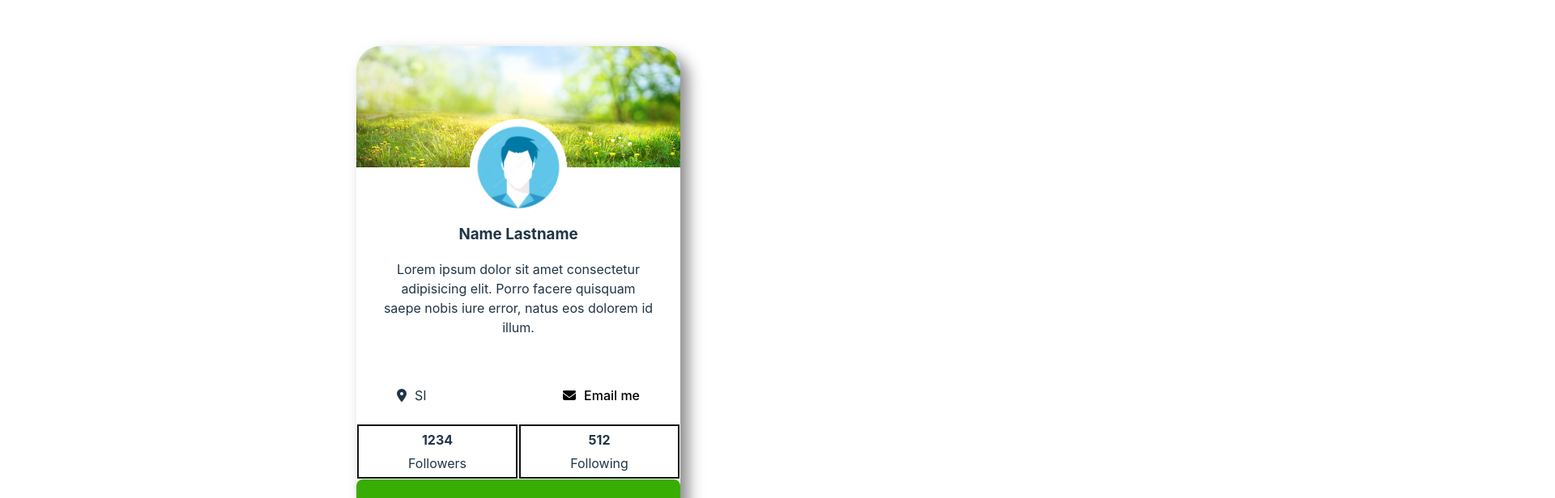
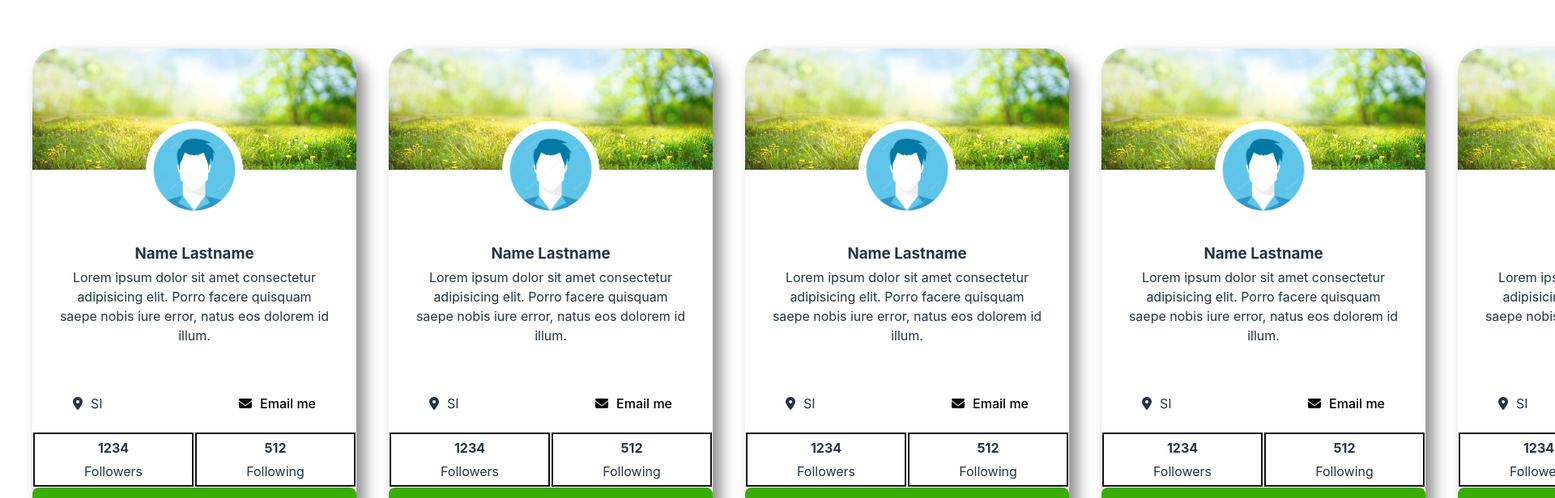
Before and after one commit to DomenJ2003/project1, a React (Vite) app: page / in a window 1280 px wide. Shown: the top 616 px of the page at 81% size, 1920 px wide, since content can reach past the window. Built offline with nearby package versions, Linux system fonts and the light colour scheme.

Commit message:
set num of cards

```diff
--- a/src/Card.css
+++ b/src/Card.css
@@ -1,15 +1,20 @@
 #root {
   max-width: 400px;
+
   text-align: center;
 }
 .Card{
+  max-height: 600px;
   margin-bottom: 10vh;
+  margin-right: 5vh;
   min-width: 400px;
   border-radius: 30px;
   -webkit-box-shadow: 10px 10px 18px 0px rgba(37,37,37,0.53);
 -moz-box-shadow: 10px 10px 18px 0px rgba(37,37,37,0.53);
 box-shadow: 10px 10px 18px 0px rgba(37,37,37,0.53);
 }
+
+
 
 .okvirSlike{
   height: 150PX;
@@ -27,7 +32,7 @@ box-shadow: 10px 10px 18px 0px rgba(37,37,37,0.53);
   height: 120px;
   width: 120px;
   border-radius: 120px;
-  position: absolute;
+  position: relative;
   left: calc(50% - 60px);
   margin-top: -60PX;
 }
@@ -47,7 +52,8 @@ box-shadow: 10px 10px 18px 0px rgba(37,37,37,0.53);
 }
 
 h3{
-  padding-top: 20px;
+  padding: 0;
+  margin: 0;
 }
 
 .links{
--- a/src/Card.jsx
+++ b/src/Card.jsx
@@ -1,9 +1,8 @@
-import { useState } from 'react'
+import { useState, useEffect } from 'react'
 import './Card.css'
 import axios from 'axios';
 
-function Card() {
-
+function Card()  {
   const[userData, setUserData]= useState({
     firstName:'Name',
     lastName:'Lastname',
@@ -21,6 +20,7 @@ function Card() {
   function getRandomInt(max) {
     return Math.floor(Math.random() * max);
   }
+
 
 
   const setRandomUser = async ()=>{
--- /dev/null
+++ b/src/cards.css
@@ -0,0 +1,14 @@
+#root {
+    width: 100%;
+    text-align: center;
+    padding: 0;
+    margin: 0;
+  }
+
+.ogrodje{
+    padding-left: 5vh;
+    display: flex;
+    flex-direction: row;
+
+
+}
--- /dev/null
+++ b/src/cards.jsx
@@ -0,0 +1,17 @@
+import { useState } from "react";
+import Card from "./Card";
+import './cards.css'
+
+function Cards (props){
+    console.log(props.num)
+
+    return(
+        <div className="ogrodje">
+            {
+                [...Array(props.num)].map((e, i) => <Card key={i}/>)
+            }
+        </div>
+    );
+}
+
+export default Cards;
--- a/src/main.jsx
+++ b/src/main.jsx
@@ -2,12 +2,16 @@ import React from 'react'
 import ReactDOM from 'react-dom/client'
 import App from './App'
 import Card from './Card'
+import Cards from './cards'
 import './index.css'
 
 ReactDOM.createRoot(document.getElementById('root')).render(
   <React.StrictMode>
     {/* <App/> */}
-    <Card name="Ime Primek"/>
+    {/* <Card name="Ime Primek"/> */}
+    <Cards num={10}/>
+
+
 
   </React.StrictMode>
 )
```
